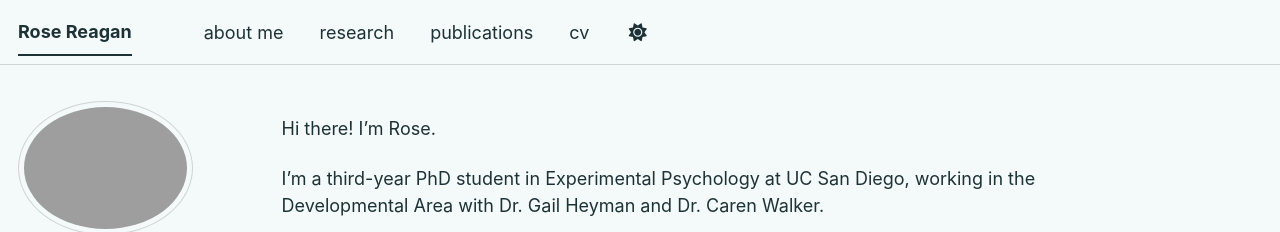
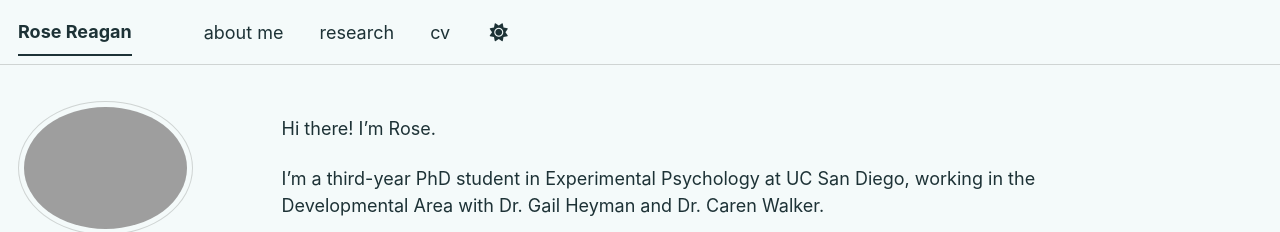
Before and after one commit to rose-reagan/rose-reagan.github.io, a Jekyll site: the page built from _pages/about.md, in a window 1280 px wide. Shown: the top 232 px of the page. Built offline with Jekyll 4.4.1, drawn with Linux system fonts in a browser that asks for light colours; a style sheet for code colours, icons or effects is not loaded.

Commit message:
Remove 'publications' from navigation menu
Removed 'publications' entry from navigation.

```diff
--- a/_data/navigation.yml
+++ b/_data/navigation.yml
@@ -6,8 +6,5 @@ main:
   - title: "research"
     url: /research/
 
-  - title: "publications"
-    url: /publications/
-
   - title: "cv"
     url: https://docs.google.com/document/d/1ZPo2CSZdjtUXmEx67Dequ6nH7A0kqirzWcdOqpBlORA/preview
```
